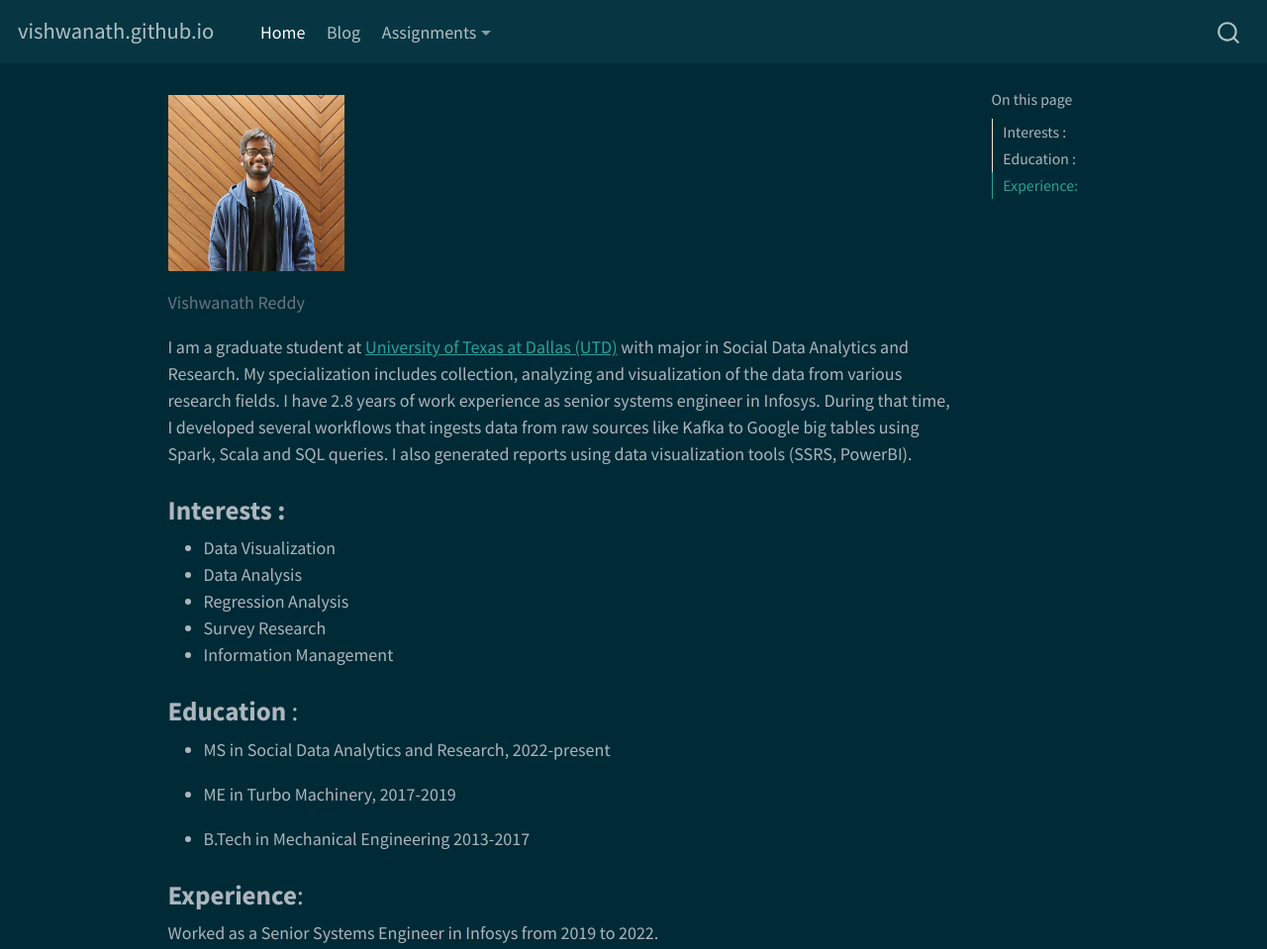
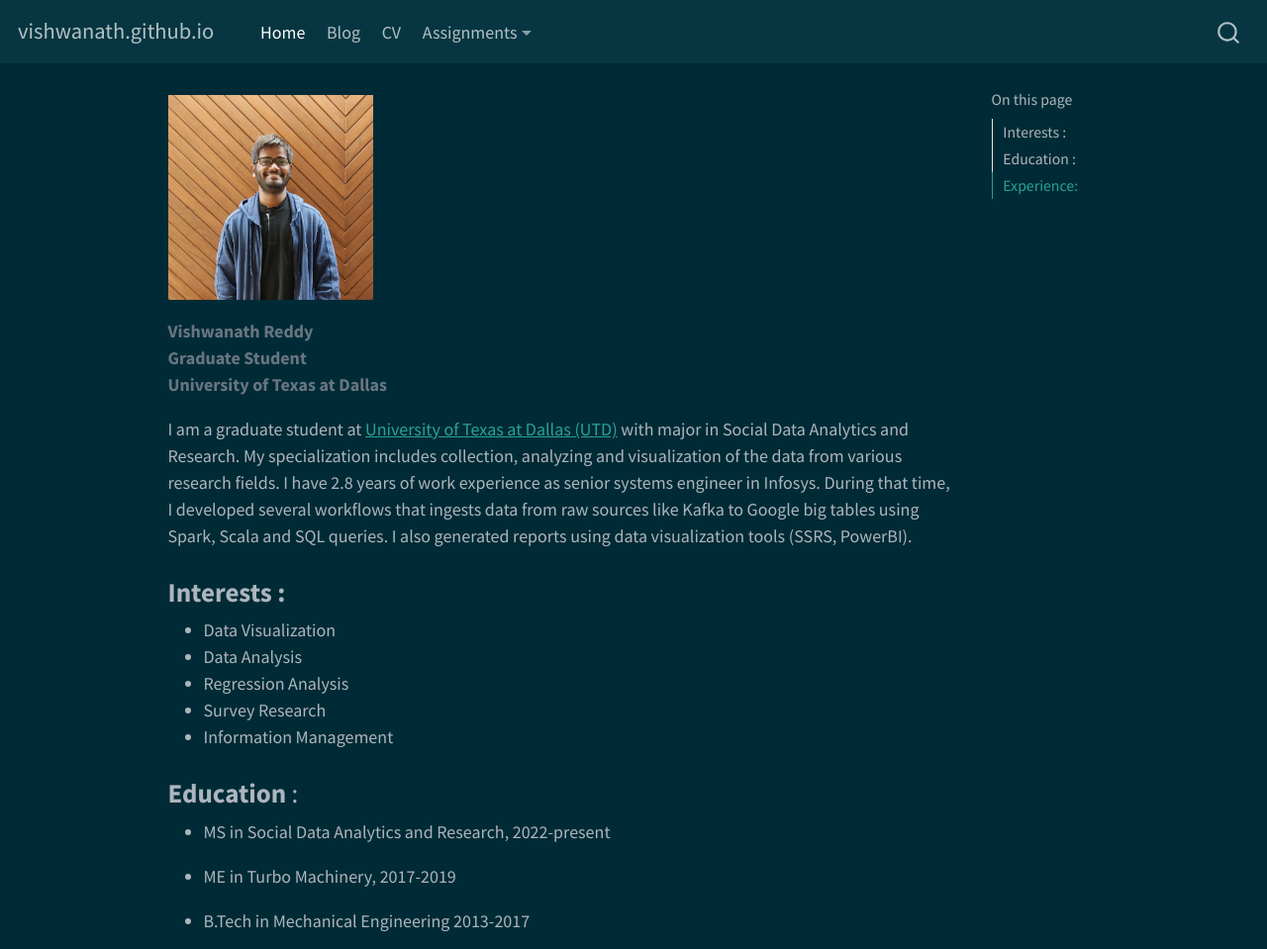
Before and after one commit to VishwanathReddyKommidi/vishwanath.github.io, a plain HTML site: page index.html in a window 1280 px wide. Shown: the top 959 px of the page at 99% size. Drawn offline with Linux system fonts and the light colour scheme.

Commit message:
Add files via upload

```diff
--- a/index.html
+++ b/index.html
@@ -85,6 +85,9 @@ ul.task-list li input[type="checkbox"] {
   <li class="nav-item">
     <a class="nav-link" href="https://vishwanathreddykommidi.github.io/Quarto_blog.io/">Blog</a>
   </li>
+  <li class="nav-item">
+    <a class="nav-link" href="./CV.pdf">CV</a>
+  </li>
   <li class="nav-item dropdown ">
     <a class="nav-link dropdown-toggle" href="#" id="nav-menu-assignments" role="button" data-bs-toggle="dropdown" aria-expanded="false">Assignments</a>
     <ul class="dropdown-menu" aria-labelledby="nav-menu-assignments">
@@ -122,8 +125,10 @@ ul.task-list li input[type="checkbox"] {
 
 <div class="quarto-figure quarto-figure-left">
 <figure class="figure">
-<p><img src="images/20220823_171202%20(1)-01.jpg" class="img-fluid figure-img" width="178"></p>
-<p></p><figcaption class="figure-caption">Vishwanath Reddy</figcaption><p></p>
+<p><img src="images/20220823_171202%20(1)-01.jpg" class="img-fluid figure-img" width="207"></p>
+<p></p><figcaption class="figure-caption"><strong>Vishwanath Reddy<br>
+Graduate Student<br>
+University of Texas at Dallas</strong></figcaption><p></p>
 </figure>
 </div>
 <p>I am a graduate student at <a href="https://www.utdallas.edu/">University of Texas at Dallas (UTD)</a> with major in Social Data Analytics and Research. My specialization includes collection, analyzing and visualization of the data from various research fields. I have 2.8 years of work experience as senior systems engineer in Infosys. During that time, I developed several workflows that ingests data from raw sources like Kafka to Google big tables using Spark, Scala and SQL queries. I also generated reports using data visualization tools (SSRS, PowerBI).</p>
```
Also changed, not shown: Fall_Leaf.html (+3 -0 lines), about.html (+3 -0 lines), 1 other file.
